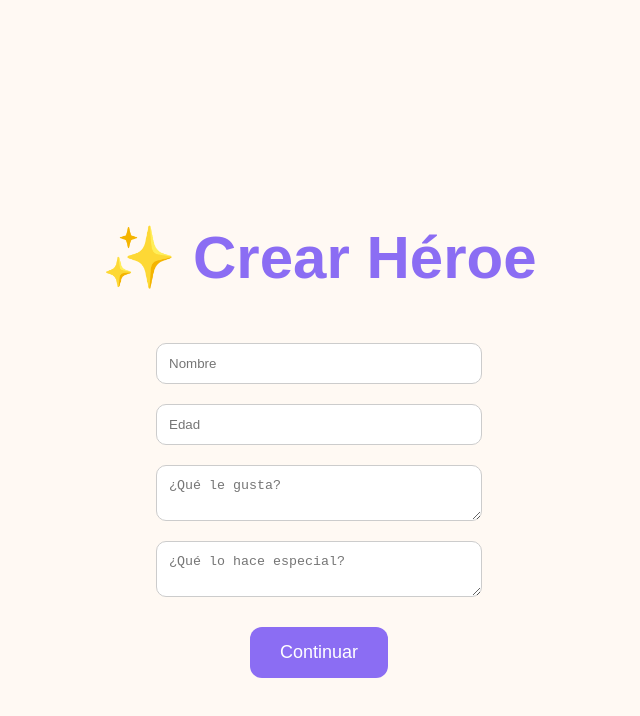
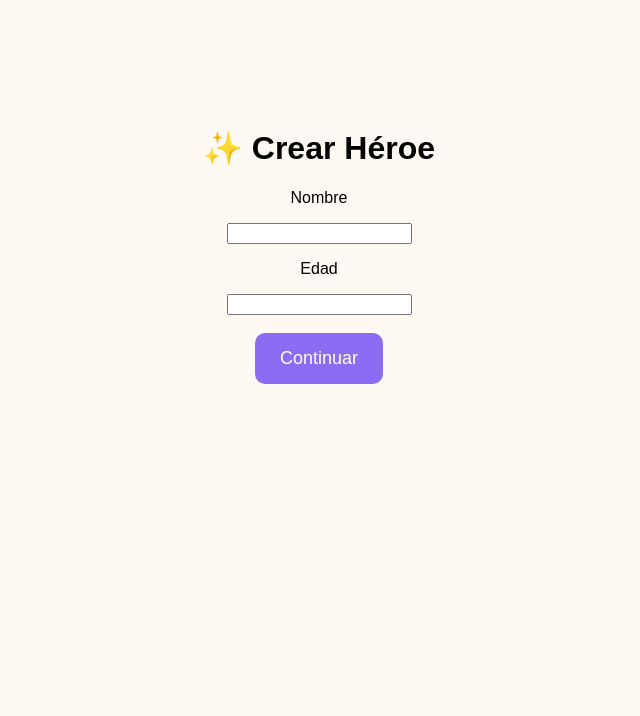
Before and after one commit to alejandroeric/magicbook, a plain HTML site: page index.html in a window 1280 px wide. Both pictures are taken after a click on the button "Crear una aventura". Shown: the whole page, without its empty margins (321-961 px from the left). Drawn offline with Linux system fonts and the light colour scheme.

Commit message:
Refactor HTML structure and styles for clarity

```diff
--- a/index.html
+++ b/index.html
@@ -1,102 +1,61 @@
 <!DOCTYPE html>
-<html lang="es">
+<html>
 <head>
 <meta charset="UTF-8">
-<meta name="viewport" content="width=device-width, initial-scale=1.0">
-
 <title>MagicBook</title>
 
 <style>
-
 body{
-margin:0;
-font-family:Arial,sans-serif;
+  font-family: Arial;
   background:#FFF9F3;
-color:#2D2A32;
-}
-
-.screen{
-min-height:100vh;
-display:flex;
-flex-direction:column;
-justify-content:center;
-align-items:center;
-padding:30px;
   text-align:center;
-}
-
-.hidden{
-display:none;
-}
-
-h1{
-font-size:60px;
-color:#8B6DF3;
+  padding-top:100px;
 }
 
 button{
   background:#8B6DF3;
   color:white;
   border:none;
-padding:15px 30px;
-border-radius:12px;
+  padding:15px 25px;
+  border-radius:10px;
   font-size:18px;
-cursor:pointer;
-margin-top:20px;
 }
+</style>
 
-input, textarea{
-width:300px;
-padding:12px;
-margin:10px 0;
-border-radius:10px;
-border:1px solid #ccc;
-}
-
-</style>
 </head>
 
 <body>
 
-<div id="home" class="screen">
-
+<div id="home">
   <h1>✨ MagicBook</h1>
-
-<h2>
-Cada niño merece ser el héroe de su propia historia
-</h2>
+  <h2>Cada niño merece ser el héroe de su propia historia</h2>
 
   <button onclick="mostrarHeroe()">
     Crear una aventura
   </button>
-
 </div>
 
-<div id="hero" class="screen hidden">
-
+<div id="hero" style="display:none;">
   <h1>✨ Crear Héroe</h1>
 
-<input type="text" placeholder="Nombre">
+  <p>Nombre</p>
+  <input>
 
-<input type="number" placeholder="Edad">
+  <p>Edad</p>
+  <input type="number">
 
-<textarea placeholder="¿Qué le gusta?"></textarea>
+  <br><br>
 
-<textarea placeholder="¿Qué lo hace especial?"></textarea>
-
-<button onclick="alert('¡Próxima pantalla: Crear Historia!')">
+  <button>
     Continuar
   </button>
-
 </div>
 
 <script>
-
-function mostrarHeroe(){
-document.getElementById('home').classList.add('hidden');
-document.getElementById('hero').classList.remove('hidden');
+function mostrarHeroe() {
+  document.getElementById("home").style.display = "none";
+  document.getElementById("hero").style.display = "block";
 }
-
 </script>
 
 </body>
```
Lines whose indentation alone changed are shown as unchanged.
